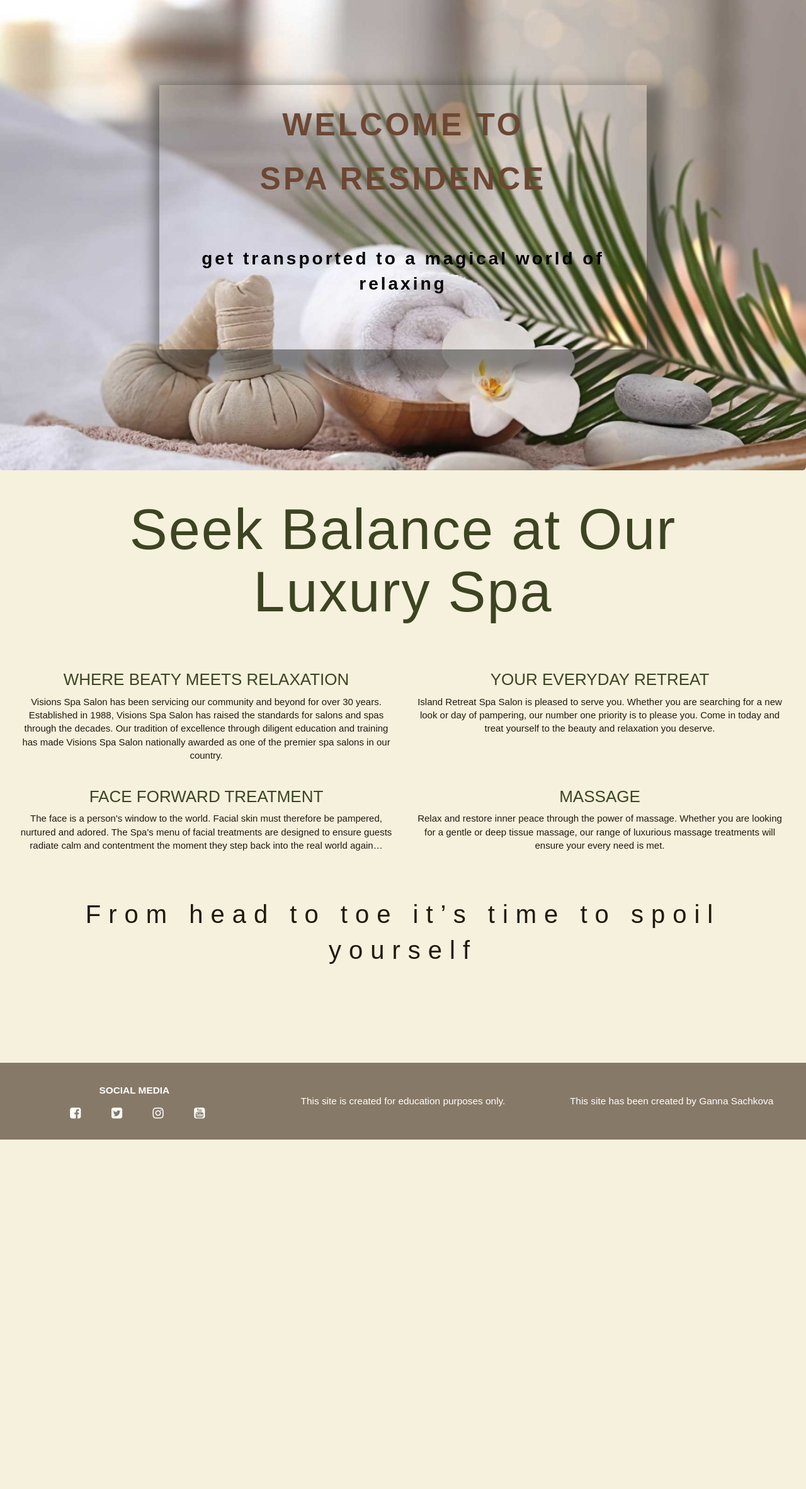
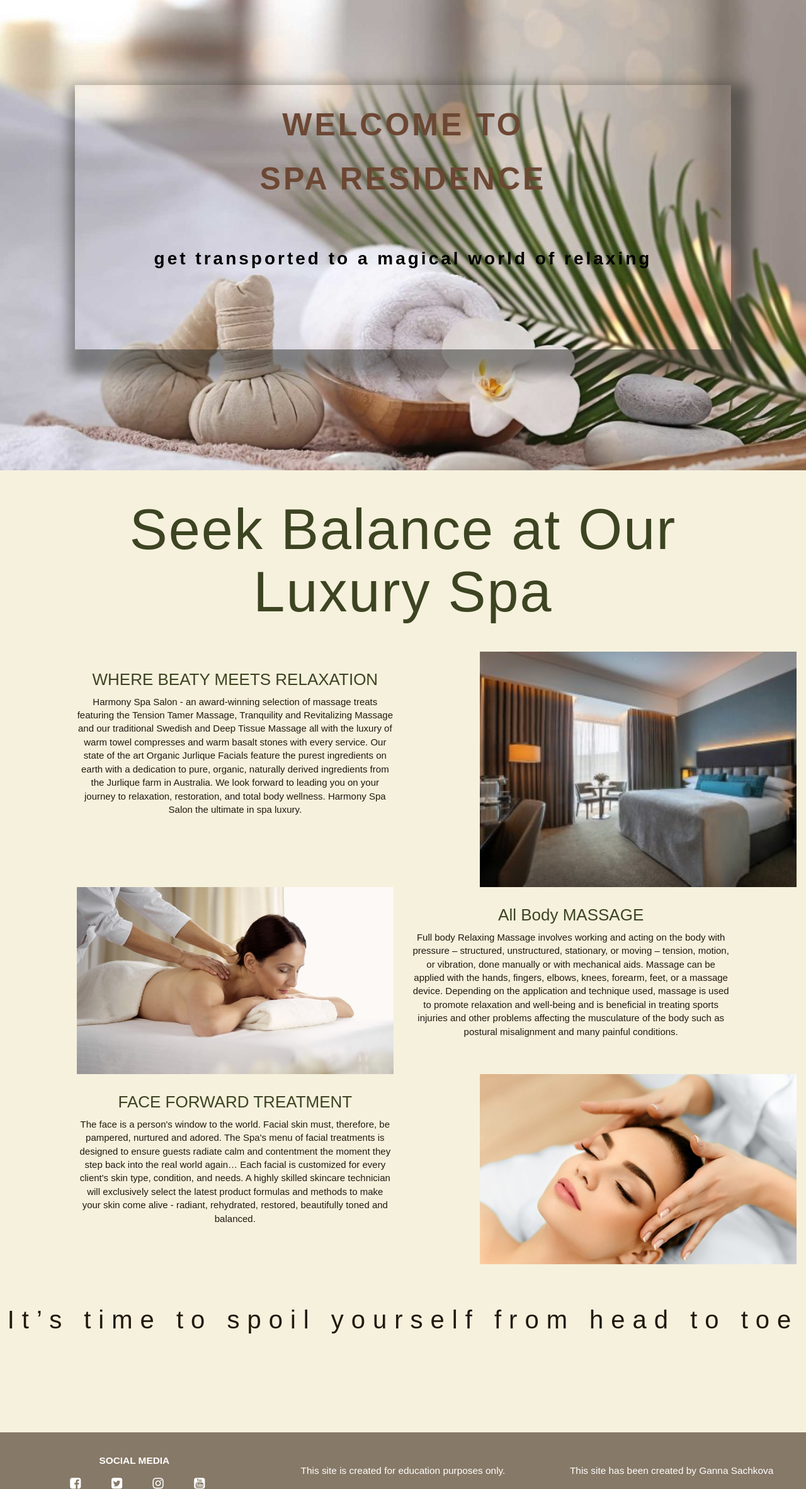
Before and after one commit to GannaSachkova/project4-heroku, a Django app: page / in a window 1280 px wide. Shown: the part 53-2418 px from the top of the page at 63% size. Before the commit the page ends 1863 px from the top, so only its background shows below. Run offline with Django 3.2, Linux system fonts and the light colour scheme; some libraries are stand-ins or nearby versions.

Commit message:
Beauty code products/home.html file

```diff
--- a/products/templates/home.html
+++ b/products/templates/home.html
@@ -1,106 +1,78 @@
-{% extends 'base.html' %}
+{% extends 'base.html' %} {% block home_page %}
+
+<div class="row">
+    <div class="col-sm-12 jumbotron jumbotron-fluid main-jumbo">
+
+        <div class="jumbotron1 jumbotron1-768 col-sm-10 col-sm-offset-1">
+            <p class="p-jumbotron p-jumbotron1">WELCOME TO</p>
+            <p class="p-jumbotron p-jumbotron1">SPA RESIDENCE</p>
+            <p class="p-jumbotron p-jumbotron3">get transported to a magical world of relaxing</p>
+        </div>
+
+    </div>
+</div>
 
 
+<div id="home-page-container">
+    <div class="row">
+        <div class="col-sm-12">
+            <h2 class="h2">Seek Balance at Our Luxury Spa</h2>
+        </div>
+        <div class="col-sm-12 col-md-5 col-md-offset-1 gap_section">
+            <h5 class="h5">WHERE BEATY MEETS RELAXATION</h5>
+            <p class="p">Harmony Spa Salon - an award-winning selection of massage treats featuring the Tension Tamer Massage, Tranquility and Revitalizing Massage and our traditional Swedish and Deep Tissue Massage all with the luxury of warm towel compresses and
+                warm basalt stones with every service. Our state of the art Organic Jurlique Facials feature the purest ingredients on earth with a dedication to pure, organic, naturally derived ingredients from the Jurlique farm in Australia. We look
+                forward to leading you on your journey to relaxation, restoration, and total body wellness. Harmony Spa Salon the ultimate in spa luxury.
+            </p>
+        </div>
+        <div class="col-sm-10 col-sm-offset-1 col-md-5">
+            <img src="static/img/sunday-spa-break.jpg" class="img-size img-size2">
+        </div>
+    </div>
 
-{% block home_page %}
+    <div class="row row-reverse">
+        <div class="col-sm-10 col-sm-offset-1 col-md-5 col-md-offset-1">
+            <img src="static/img/healingwellmassage.jpg" class="img-size ">
+        </div>
+        <div class="col-sm-12 col-md-5 gap_section">
+            <h5 class="h5">
+                All Body MASSAGE
+            </h5>
+            <p class="p">
 
-<div class="container-fluid">
+                Full body Relaxing Massage involves working and acting on the body with pressure – structured, unstructured, stationary, or moving – tension, motion, or vibration, done manually or with mechanical aids. Massage can be applied with the hands, fingers,
+                elbows, knees, forearm, feet, or a massage device. Depending on the application and technique used, massage is used to promote relaxation and well-being and is beneficial in treating sports injuries and other problems affecting the musculature
+                of the body such as postural misalignment and many painful conditions.
+            </p>
+        </div>
+    </div>
 
-	<div class="row">
-		<div class="col-sm-12 jumbotron jumbotron-fluid main-jumbo">
+    <div class="row">
+        <div class="col-sm-12 col-md-5 col-md-offset-1 gap_section">
+            <h5 class="h5">
+                FACE FORWARD TREATMENT
+            </h5>
+            <p class="p">
+                The face is a person's window to the world. Facial skin must, therefore, be pampered, nurtured and adored. The Spa's menu of facial treatments is designed to ensure guests radiate calm and contentment the moment they step back into the real world again…
+                Each facial is customized for every client's skin type, condition, and needs. A highly skilled skincare technician will exclusively select the latest product formulas and methods to make your skin come alive - radiant, rehydrated, restored,
+                beautifully toned and balanced.
+            </p>
+        </div>
+
+        <div class="col-sm-10 col-sm-offset-1 col-md-5">
+            <img src="static/img/face_massage2.jpg" class="img-size img-size1 ">
+        </div>
+
+    </div>
 
 
-			<div class="col-sm-2">
-			</div>
-			<div class="jumbotron1 col-sm-8 offset-sm-2">
+    <div class="row">
+        <div class="col section-header">
+            <p class="p_subhead"> It’s time to spoil yourself from head to toe</p>
 
-				<p class="p-jumbotron p-jumbotron1">WELCOME TO</p>
-				<p class="p-jumbotron p-jumbotron1">SPA RESIDENCE</p>
-				<p class="p-jumbotron p-jumbotron3">get transported to a
-					magical world of relaxing</p>
-			</div>
-
-			<div class="col-sm-2">
-			</div>
-		</div>
-	</div>
+        </div>
+    </div>
+</div>
 
 
-	<div id="home-page-container">
-
-		<div class="row">
-			<div class="col-sm-12 ">
-				<h2 class="h2">Seek Balance at Our Luxury Spa</h2>
-				<div class="row">
-					<div class="col-sm-12 col-md-6 gap_section">
-						<h5 class="h5">WHERE BEATY MEETS RELAXATION</h5>
-						<p class="p">Visions Spa Salon has been servicing our community and beyond
-							for
-							over 30 years. Established in 1988, Visions Spa Salon has raised the standards for
-							salons and
-							spas
-							through the decades. Our tradition of excellence through diligent education and training
-							has
-							made
-							Visions Spa Salon nationally awarded as one of the premier spa salons in our country.
-						</p>
-					</div>
-
-
-					<div class="col-sm-12 col-md-6 gap_section">
-						<h5 class="h5">
-							YOUR EVERYDAY RETREAT
-						</h5>
-						<p class="p">
-							Island Retreat Spa Salon is pleased to serve you. Whether you are searching for a
-							new
-							look or day of pampering, our number one priority is to please you. Come in today
-							and
-							treat yourself to the beauty and relaxation you deserve.
-						</p>
-					</div>
-				</div>
-
-
-				<div class="row">
-					<div class="col-sm-12 col-md-6 gap_section">
-						<h5 class="h5">
-							FACE FORWARD TREATMENT
-						</h5>
-						<p class="p">
-
-							The face is a person's window to the world. Facial skin must therefore be pampered,
-							nurtured and adored. The Spa's menu of facial treatments are designed to ensure
-							guests
-							radiate calm and contentment the moment they step back into the real world again…
-						</p>
-					</div>
-
-
-					<div class="col-sm-12 col-md-6 gap_section">
-						<h5 class="h5">
-							MASSAGE
-						</h5>
-						<p class="p">
-
-							Relax and restore inner peace through the power of massage. Whether you are looking
-							for
-							a gentle or deep tissue massage, our range of luxurious massage treatments will
-							ensure
-							your every need is met.
-						</p>
-					</div>
-				</div>
-
-				<div class="row">
-					<div class="col section-header">
-						<p class="p_subhead">From head to toe it’s time to spoil yourself</p>
-
-					</div>
-				</div>
-
-			</div>
-		</div>
-	</div>
-</div>
 {% endblock %}
```
